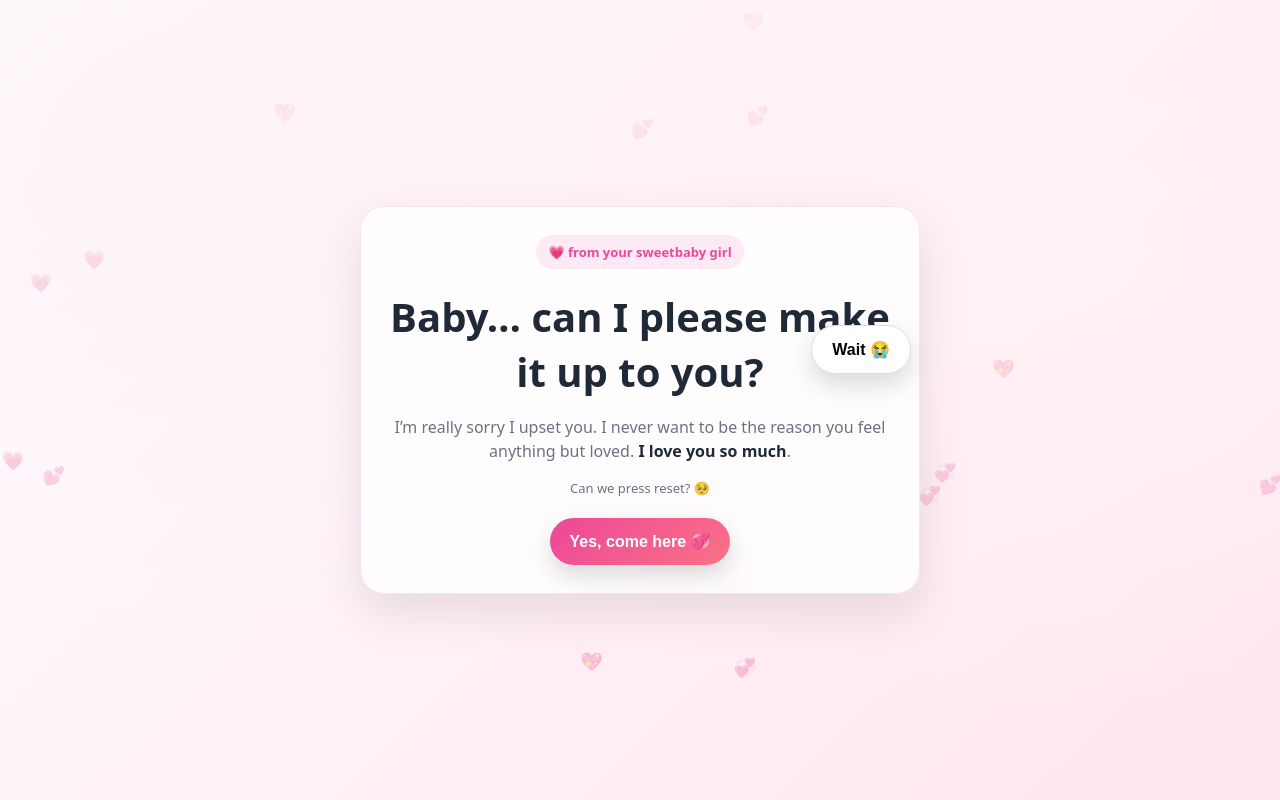
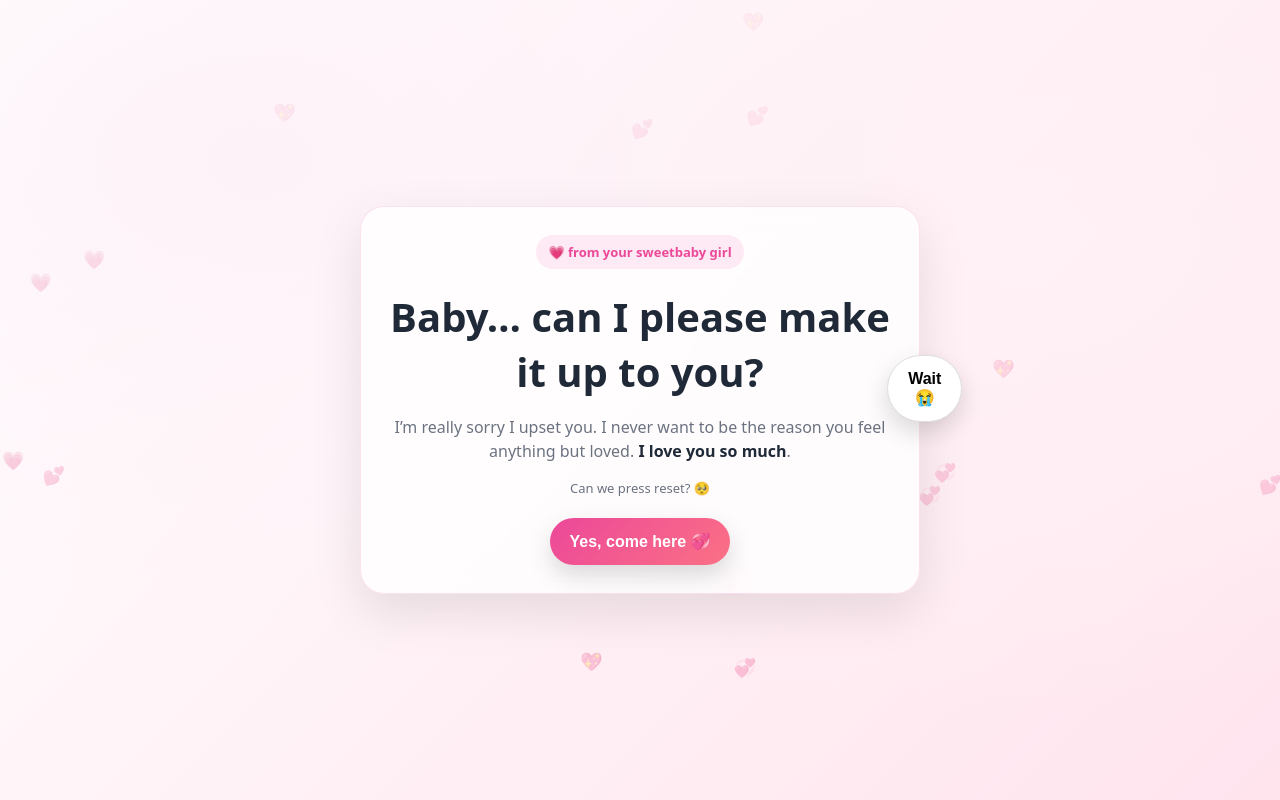
Before and after one commit to heer2111/d, a plain HTML site: page index.html in a window 1280 px wide. Both pictures are taken after a click on the button "No 😤". Drawn offline with Linux system fonts and the light colour scheme.

Commit message:
Update index.html

```diff
--- a/index.html
+++ b/index.html
@@ -244,13 +244,27 @@
     const msgs=["Wait 😭","Baby please","Nooo","I miss you","Just click yes 😤"];
     let i=0;
 
-    function dodge(){
-      noBtn.style.position="fixed";
-      noBtn.style.left=Math.random()*80+"vw";
-      noBtn.style.top=Math.random()*80+"vh";
-      noBtn.textContent=msgs[Math.min(i,msgs.length-1)];
-      i++;
-    }
+ function dodge(){
+  const padding = 16;
+
+  // make sure we know the button size
+  const rect = noBtn.getBoundingClientRect();
+
+  // keep it INSIDE the visible screen
+  const maxX = window.innerWidth - rect.width - padding;
+  const maxY = window.innerHeight - rect.height - padding;
+
+  const x = padding + Math.random() * Math.max(0, maxX - padding);
+  const y = padding + Math.random() * Math.max(0, maxY - padding);
+
+  noBtn.style.position = "fixed";
+  noBtn.style.left = x + "px";
+  noBtn.style.top  = y + "px";
+  noBtn.style.zIndex = "9999"; // ✅ never behind anything
+
+  noBtn.textContent = msgs[Math.min(i, msgs.length - 1)];
+  i++;
+}
 
     noBtn.addEventListener("mouseenter",dodge);
     noBtn.addEventListener("click",e=>{e.preventDefault();dodge();});
```
